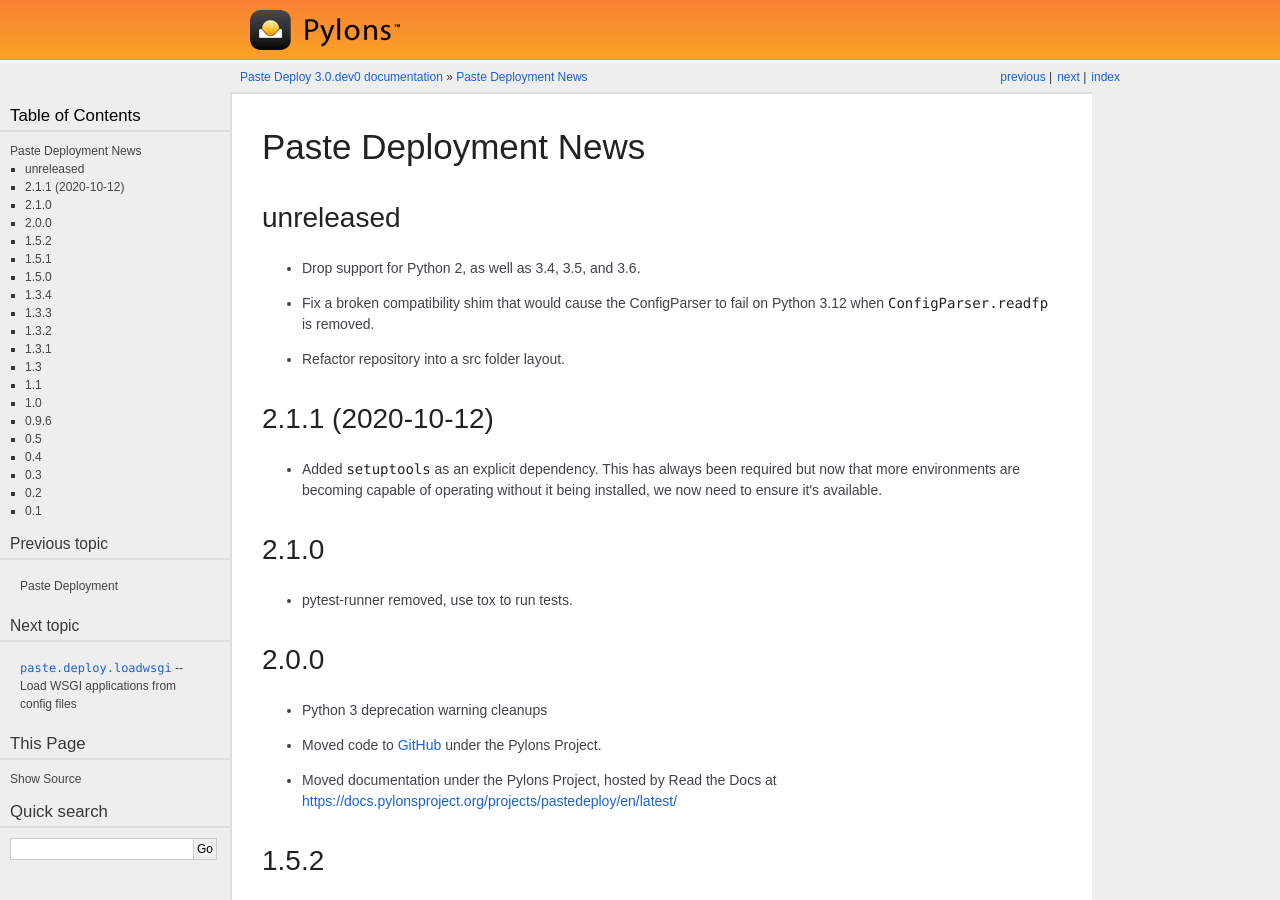
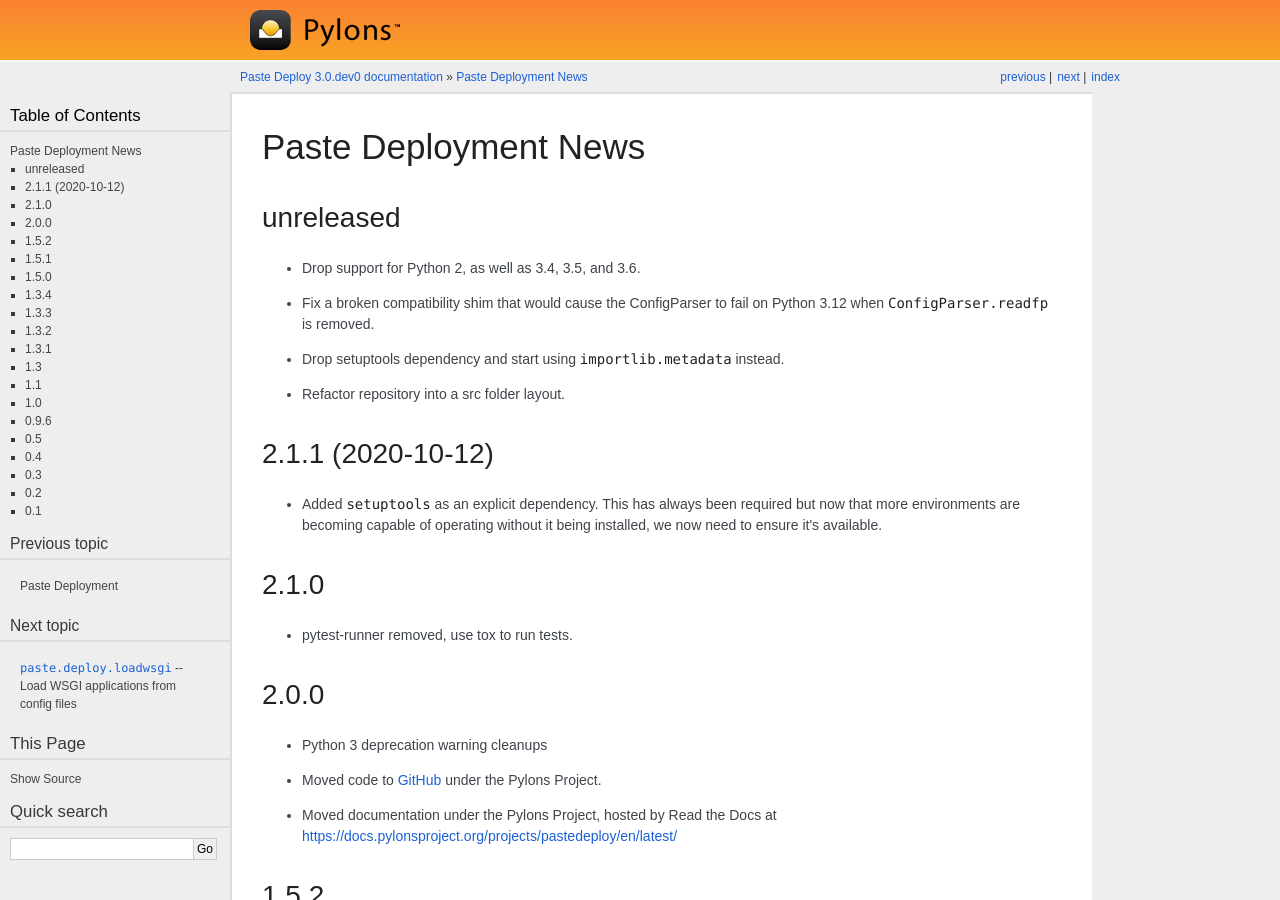
Before and after one commit to Pylons/pastedeploy, a Sphinx documentation site: the page built from docs/news.rst, in a window 1280 px wide and 900 px high. Built offline with Sphinx 7.4.7, drawn with Linux system fonts in a browser that asks for light colours; some web fonts are replaced.

Commit message:
add a note to news.rst

```diff
--- a/docs/news.rst
+++ b/docs/news.rst
@@ -8,6 +8,8 @@ unreleased
 
 * Fix a broken compatibility shim that would cause the ConfigParser to fail
   on Python 3.12 when ``ConfigParser.readfp`` is removed.
+
+* Drop setuptools dependency and start using ``importlib.metadata`` instead.
 
 * Refactor repository into a src folder layout.
 
```
